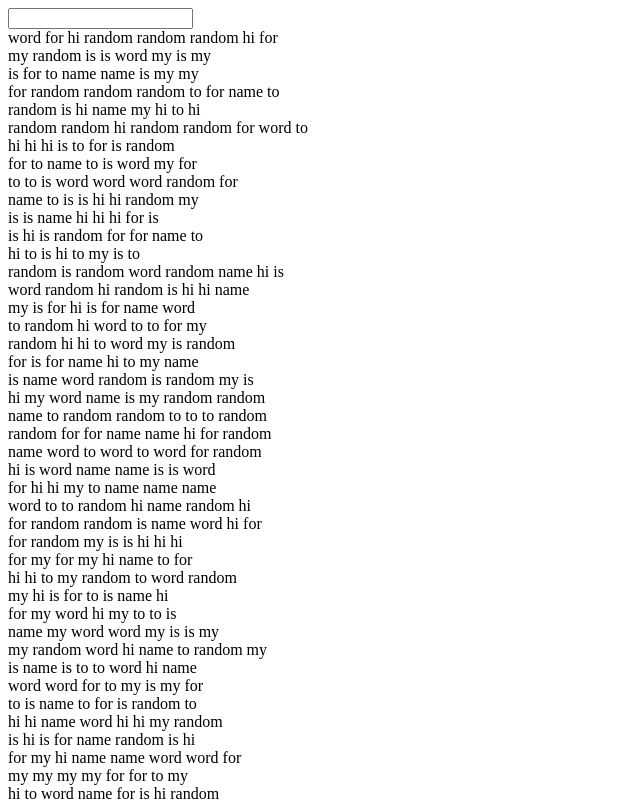
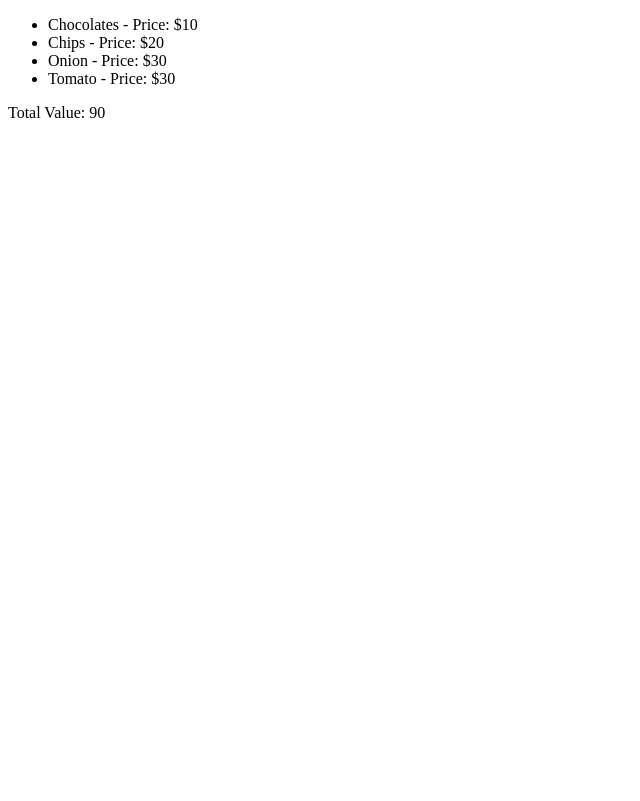
Before and after one commit to subh511/assignment_week_6, a React (Vite) app: page / in a window 1280 px wide. Shown: the top 801 px of the page, without its empty margins (0-640 px from the left). Built offline with nearby package versions, Linux system fonts and the light colour scheme.

Commit message:
assignment 3 done

```diff
--- a/src/App.jsx
+++ b/src/App.jsx
@@ -1,13 +1,15 @@
 //import { Assignment1 } from "./components/Assignment1"
 
 import { Assignment2 } from "./components/Assignment2"
+import { Assignment3 } from "./components/Assignment3"
 
 function App() {
 
   return (
     <div>
     {/*<Assignment1/>*/}
-    <Assignment2/>
+    {/*<Assignment2/>*/}
+    <Assignment3/>
     </div>
   )
 }
--- a/src/components/Assignment3.jsx
+++ b/src/components/Assignment3.jsx
@@ -0,0 +1,37 @@
+import React, { useState, useMemo } from 'react';
+// You have been given a list of items you shopped from the grocery store
+// You need to calculate the total amount of money you spent
+
+export const Assignment3 = () => {
+    const [items, setItems] = useState([
+        { name: 'Chocolates', value: 10 },
+        { name: 'Chips', value: 20 },
+        { name: 'Onion', value: 30 },
+        { name: 'Tomato', value: 30 },
+        // Add more items as needed
+    ]);
+
+    // Your code starts here
+    let totalExpense = useMemo(()=>{
+        let totalValue = 0;
+
+        for(let i=0; i<items.length; i++){
+            totalValue = totalValue + items[i].value
+        }
+        return totalValue;
+    },[items])
+    // let totalValue = useMemo.apply(()=>{
+    //     return totalValue;
+    // },[items])
+    // Your code ends here
+    return (
+        <div>
+            <ul>
+                {items.map((item, index) => (
+                    <li key={index}>{item.name} - Price: ${item.value}</li>
+                ))}
+            </ul>
+            <p>Total Value: {totalExpense}</p>
+        </div>
+    );
+};
```
Also changed, not shown: src/components/Assignment2.jsx (line endings or trailing spaces).
